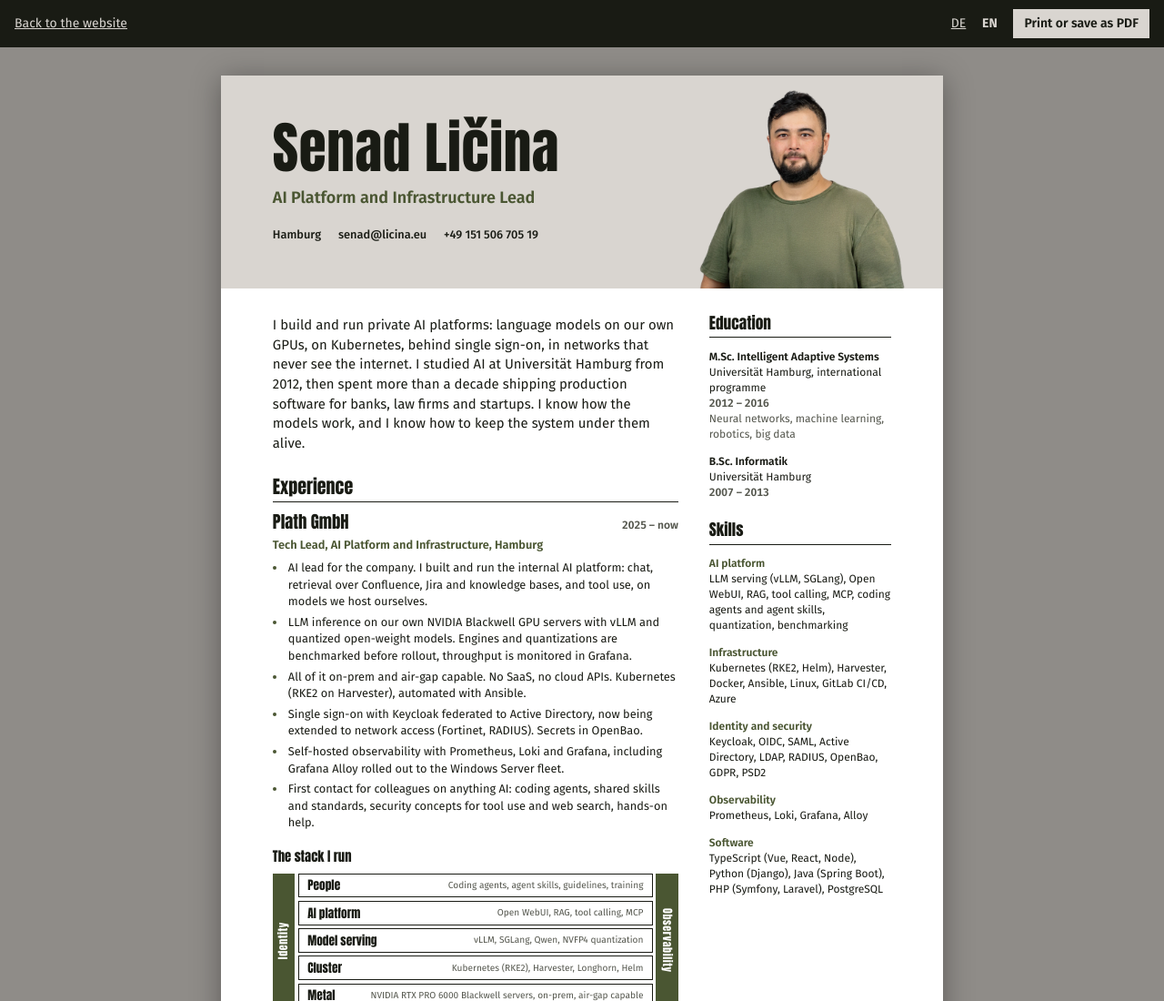
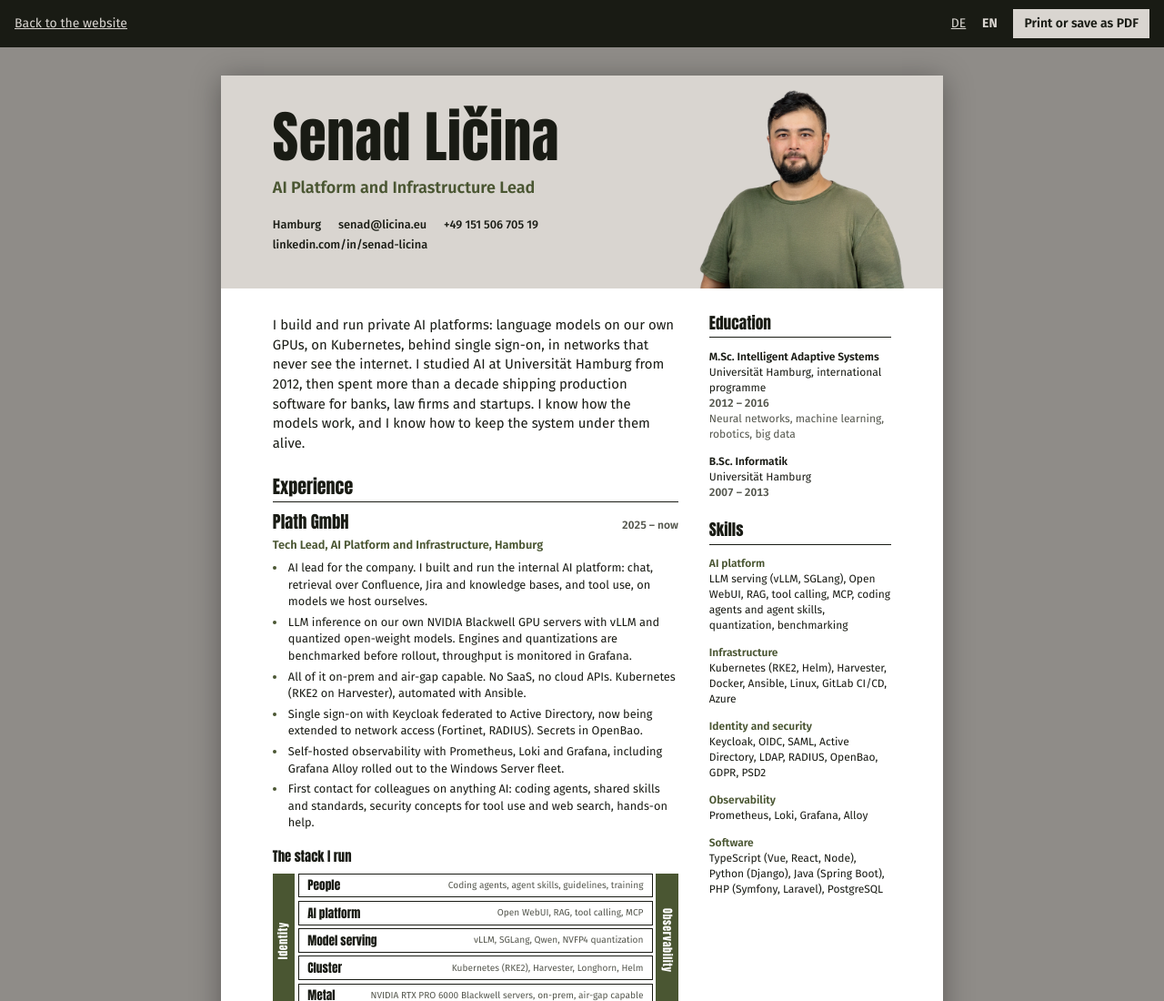
Before and after one commit to Senci/senad-licina, a website: page site/cv.html in a window 1280 px wide. Shown: the top 1100 px of the page at 91% size. Drawn offline with Linux system fonts and the light colour scheme.

Commit message:
Add LinkedIn link

```diff
--- a/site/app.js
+++ b/site/app.js
@@ -34,6 +34,9 @@
     $("#mail").textContent = C.meta.email;
     $("#cta-cv").href = $("#cta-cv2").href = C.meta.cvFiles[lang];
     $("#nav-cv").href = `cv.html?lang=${lang}`;
+    const li = $("#linkedin");
+    if (C.meta.linkedin) li.href = `https://www.${C.meta.linkedin}/`;
+    else li.hidden = true;
 
     renderStack(t);
 
--- a/site/content.js
+++ b/site/content.js
@@ -10,6 +10,7 @@ window.CONTENT = {
     phone: "+49 151 506 705 19", // shown on the CV only, never on the website
     city: "Hamburg",
     website: "", // e.g. "licina.eu". If set, it is printed on the CV.
+    linkedin: "linkedin.com/in/senad-licina", // linked on the website and in the CV header
     showNeuro: true, // false removes the AuDHD lines from site and CV
     cvFiles: { en: "cv/Senad_Licina_CV_EN.pdf", de: "cv/Senad_Licina_CV_DE.pdf" },
   },
--- a/site/cv.css
+++ b/site/cv.css
@@ -82,3 +82,5 @@ aside { font-size: 9pt; line-height: 1.42; }
 .fig__rail--r { grid-column: 3; }
 .fig__rail span { writing-mode: vertical-rl; font-family: "Anton", sans-serif; font-size: 9pt; letter-spacing: .05em; }
 .fig__rail--l span { transform: rotate(180deg); }
+
+.head__contact a { color: inherit; text-decoration: none; }
--- a/site/cv.js
+++ b/site/cv.js
@@ -29,7 +29,9 @@
   const block = (title, body) => `<section class="block"><h2>${e(title)}</h2>${body}</section>`;
   const foot = (n) => `<footer class="pfoot"><span>${e(M.name)}${M.website ? ", " + e(M.website) : ""}</span><span>${e(t.cv.page)} ${n}/2</span></footer>`;
 
-  const contact = [M.city, M.email, M.phone, M.website].filter(Boolean).map((x) => `<span>${e(x)}</span>`).join("");
+  const contact =
+    [M.city, M.email, M.phone, M.website].filter(Boolean).map((x) => `<span>${e(x)}</span>`).join("") +
+    (M.linkedin ? `<a href="https://www.${e(M.linkedin)}/">${e(M.linkedin)}</a>` : "");
   const jobs = t.path.jobs;
 
   const page1 = `
```
Also changed, not shown: site/index.html (+1 -0 lines), README.md, dist/senad-licina-standalone.html, 2 other files.
